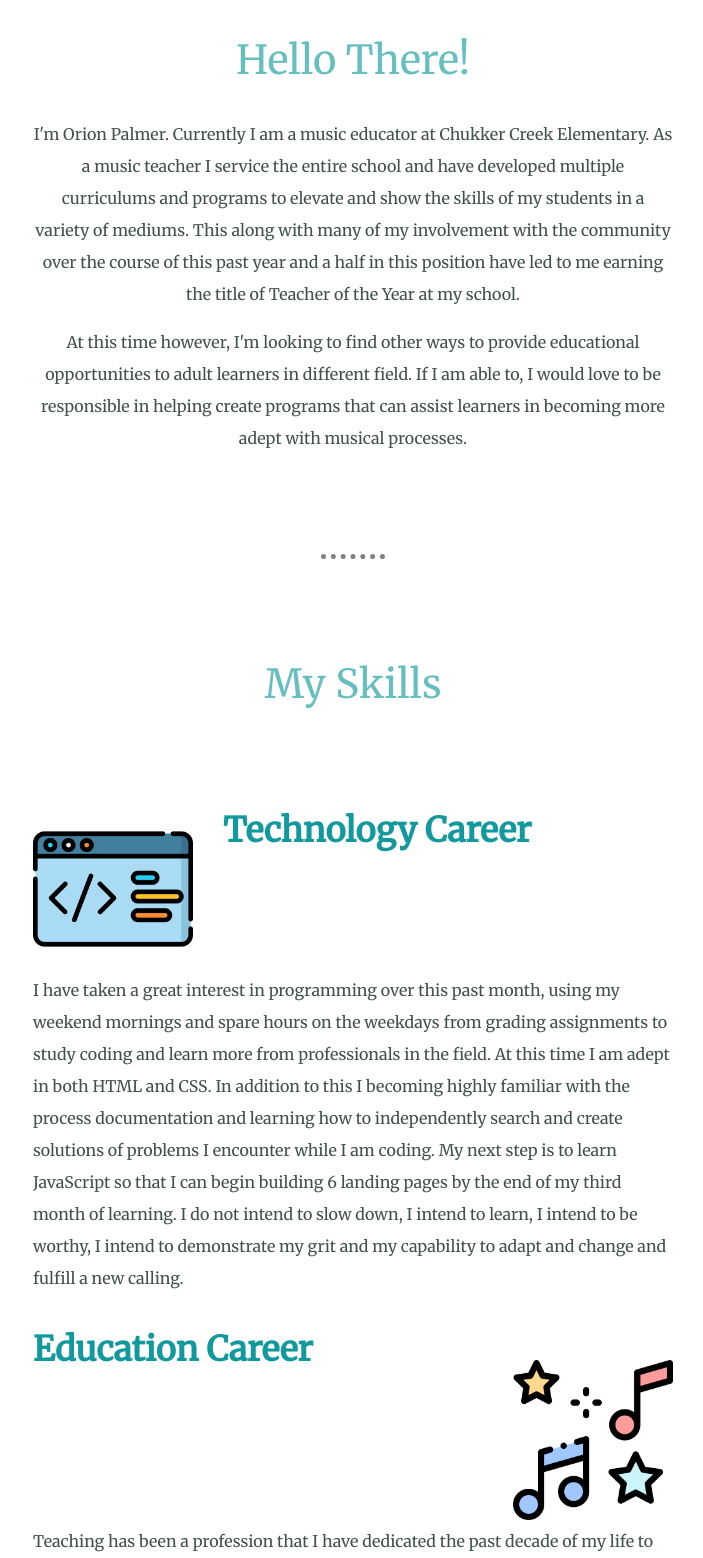
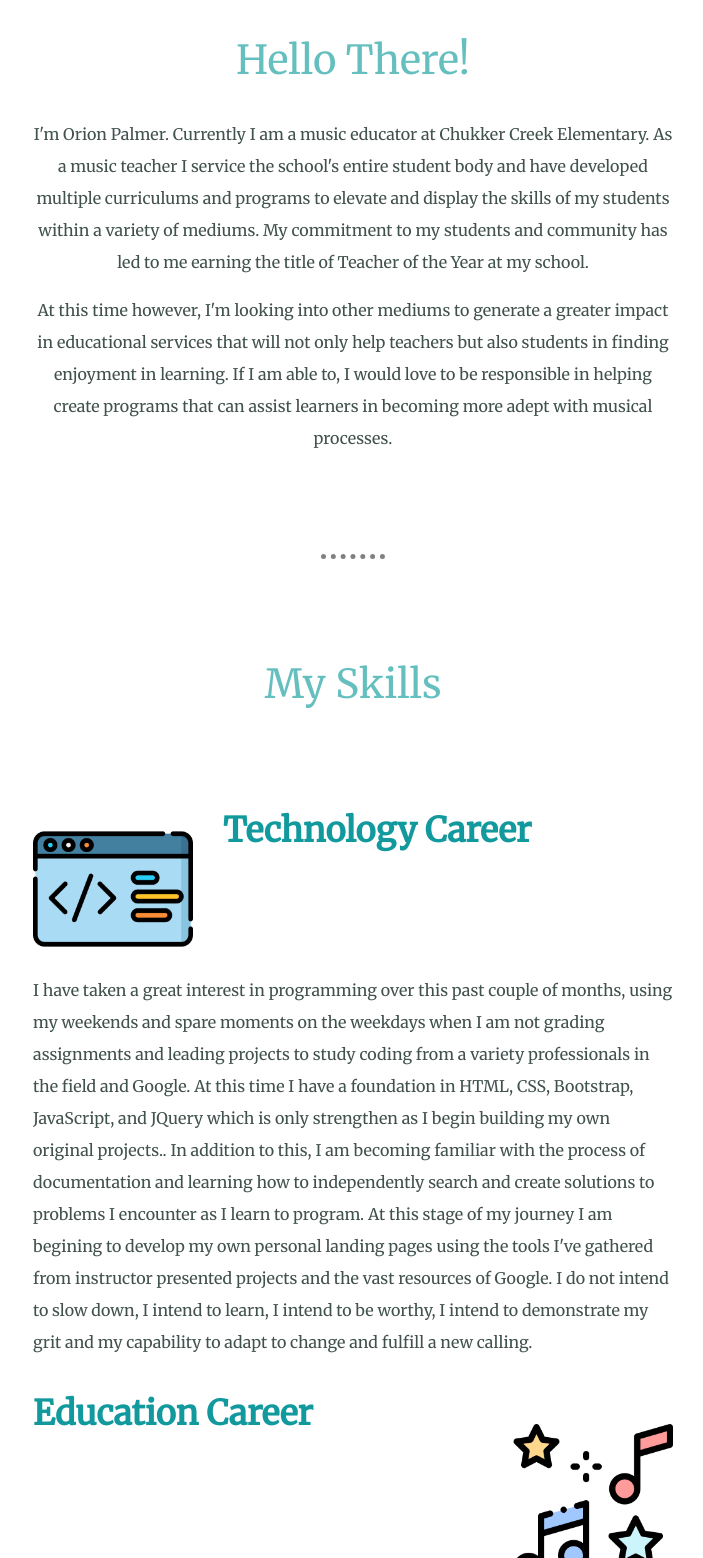
Before and after one commit to Composer0/Current-CV, a plain HTML site: page index.html in a window 1280 px wide. Shown: the part 1160-2718 px from the top of the page, without its empty margins (287-990 px from the left). Drawn offline with Linux system fonts and the light colour scheme.

Commit message:
Update innerText
Updated text about current phase in programming journey.

```diff
--- a/index.html
+++ b/index.html
@@ -26,12 +26,10 @@
             <img width="250px" src="IMG/Orion and Nann-modified.png" alt="Orion">
             <h2>Hello There!</h2>
             <p>I'm Orion Palmer. Currently I am a music educator at Chukker Creek Elementary. As a music teacher I
-                service the entire school and have developed multiple curriculums and programs to elevate and show the
-                skills of my students in a variety of mediums. This along with many of my involvement with the community
-                over the course of this past year and a half in this position have led to me earning the title of
+                service the school's entire student body and have developed multiple curriculums and programs to elevate and display the
+                skills of my students within a variety of mediums. My commitment to my students and community has led to me earning the title of
                 Teacher of the Year at my school.</p>
-            <p>At this time however, I'm looking to find other ways to provide educational opportunities to adult
-                learners in different field. If I am able to, I would love to be responsible in helping create programs
+            <p>At this time however, I'm looking into other mediums to generate a greater impact in educational services that will not only help teachers but also students in finding enjoyment in learning. If I am able to, I would love to be responsible in helping create programs
                 that can assist learners in becoming more adept with musical processes.</p>
         </div>
         <hr>
@@ -40,23 +38,20 @@
             <div class="skill-row">
                 <img class="coding" width="250px" src="IMG/code.png" alt="code">
                 <h3>Technology Career</h3>
-                <p class="code-skill-description">I have taken a great interest in programming over this past month,
-                    using my weekend mornings and
+                <p class="code-skill-description">I have taken a great interest in programming over this past couple of months,
+                    using my weekends and
                     spare
-                    hours
-                    on the weekdays from grading assignments to study coding and learn more from professionals in the
-                    field.
+                    moments
+                    on the weekdays when I am not grading assignments and leading projects to study coding from a variety professionals in the
+                    field and Google.
                     At
-                    this time I am adept in both HTML and CSS. In addition to this I becoming highly familiar with the
+                    this time I have a foundation in HTML, CSS, Bootstrap, JavaScript, and JQuery which is only strengthen as I begin building my own original projects.. In addition to this, I am becoming familiar with the
                     process
-                    documentation and learning how to independently search and create solutions of problems I encounter
-                    while I
-                    am coding. My next step is to learn JavaScript so that I can begin building 6 landing pages by the
-                    end
-                    of my
-                    third month of learning. I do not intend to slow down, I intend to learn, I intend to be worthy, I
+                    of documentation and learning how to independently search and create solutions to problems I encounter
+                    as I
+                    learn to program. At this stage of my journey I am begining to develop my own personal landing pages using the tools I've gathered from instructor presented projects and the vast resources of Google. I do not intend to slow down, I intend to learn, I intend to be worthy, I
                     intend to
-                    demonstrate my grit and my capability to adapt and change and fulfill a new calling.</p>
+                    demonstrate my grit and my capability to adapt to change and fulfill a new calling.</p>
                 <img class="music-notes" width="250px" src="IMG/musical-notes.png" alt="Music">
                 <h3>Education Career</h3>
                 <p class="education-description">Teaching has been a profession that I have dedicated the past decade of
```
